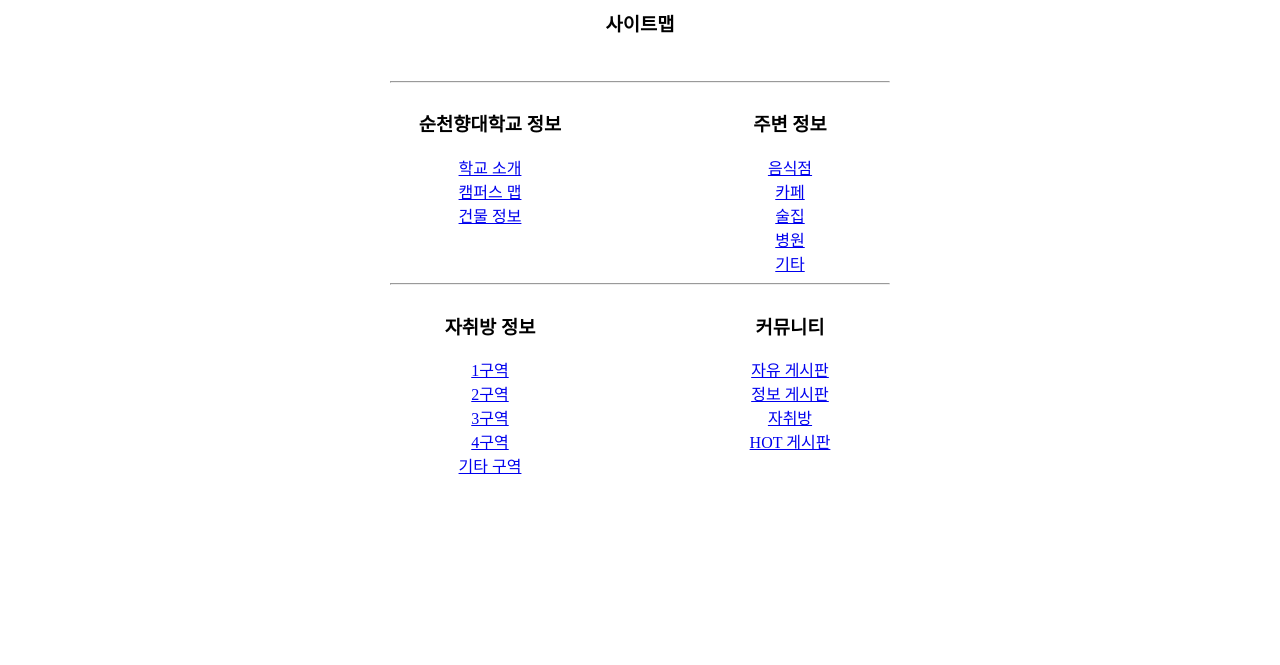
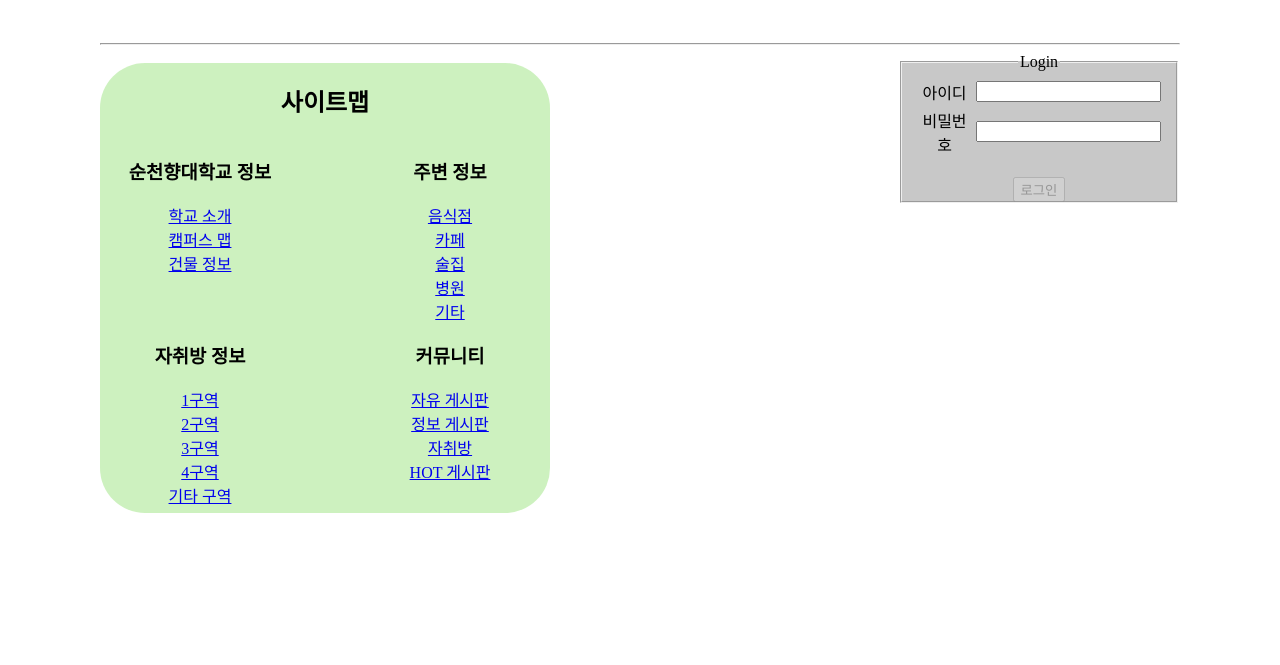
Before and after one commit to kiteB/Create_Homepage, a plain HTML site: page main.html in a window 1280 px wide. Shown: the part 135-800 px from the top of the page. Drawn offline with Linux system fonts and the light colour scheme.

Commit message:
메인페이지 수정

```diff
--- a/main.html
+++ b/main.html
@@ -5,11 +5,20 @@
     <title>순정</title>
 
     <style>
-      .title {
+      #title {
         text-align: center;
+        margin-top: 30px;
       }
       body {
-        width: 500px;
+        margin-left: 100px;
+        margin-right: 100px;
+      }
+      #site_map {
+        background-color: rgba(90, 207, 43, 0.3);
+        border-radius: 10%;
+        float: left;
+        width: 450px;
+        height: 450px;
         margin: 10px auto;
         text-align: center;
       }
@@ -35,6 +44,13 @@
         float: right;
         width: 200px;
       }
+      fieldset {
+        background-color: rgba(73, 73, 73, 0.3);
+        text-align: center;
+        width: 250px;
+        height: 130px;
+        float: right;
+      }
     </style>
   </head>
 
@@ -42,11 +58,12 @@
     <div id="title">
       <h1><b>순정;</b></h1>
       <h2>순천향대학교 정보 알리미</h2>
-      <h3>사이트맵</h3>
     </div>
     <br />
     <hr />
 
+    <div id="site_map">
+      <h2><b>사이트맵</b></h2>
       <div id="line_1">
         <div id="sch">
           <h3>순천향대학교 정보</h3>
@@ -73,7 +90,6 @@
           <br />
         </div>
       </div>
-    <hr />
 
       <div id="line_2">
         <div id="room">
@@ -104,5 +120,24 @@
           <br />
         </div>
       </div>
+    </div>
+
+    <form>
+      <fieldset>
+        <table>
+          <legend>Login</legend>
+          <tr>
+            <td><label for="username">아이디</label></td>
+            <td><input id="username" type="text" name="username" /></td>
+          </tr>
+          <tr>
+            <td><label for="password">비밀번호</label></td>
+            <td><input id="password" type="password" name="password" /></td>
+          </tr>
+        </table>
+        <br />
+        <button type="submit" disabled="disabled">로그인</button>
+      </fieldset>
+    </form>
   </body>
 </html>
```
Lines whose indentation alone changed are shown as unchanged.
